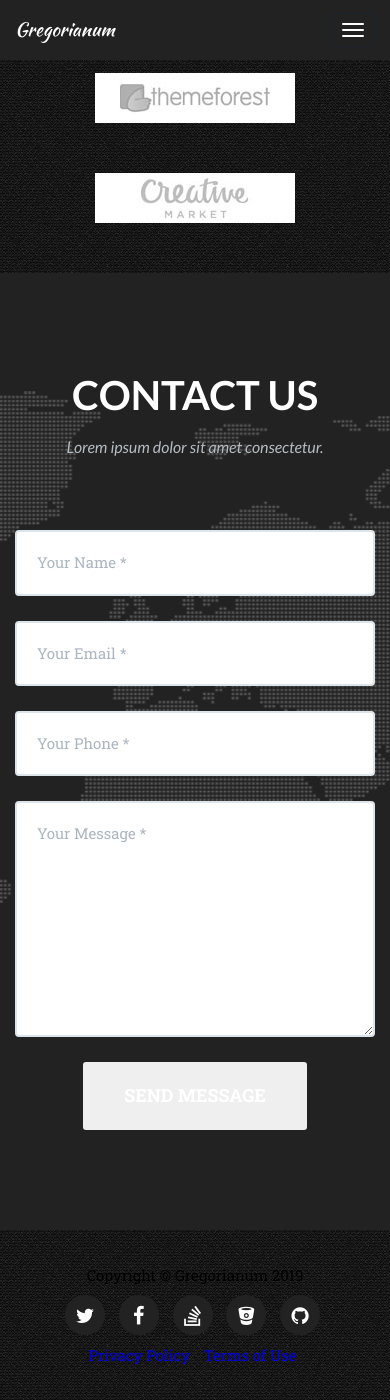
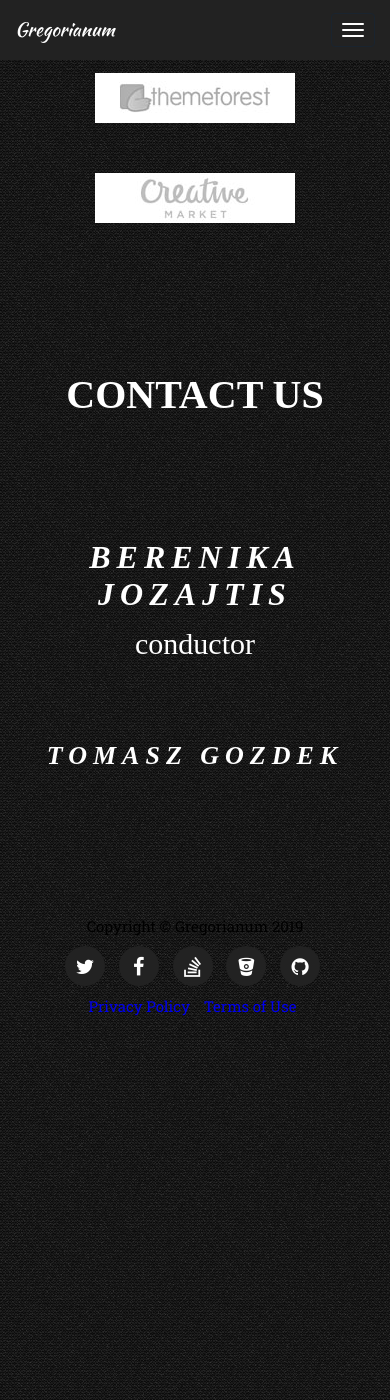
Before and after one commit to tomgozdek/tomgozdek.github.io, a Jekyll site: the page built from index.html, in a window 390 px wide and 1400 px high, scrolled down 5088 px. Built offline with Jekyll 4.4.1, drawn with Linux system fonts in a browser that asks for light colours; some web fonts are replaced.

Commit message:
Modify contact us part

```diff
--- a/_includes/contact.html
+++ b/_includes/contact.html
@@ -3,40 +3,16 @@
             <div class="row">
                 <div class="col-lg-12 text-center">
                     <h2 class="section-heading">Contact Us</h2>
-                    <h3 class="section-subheading text-muted">Lorem ipsum dolor sit amet consectetur.</h3>
-                </div>
-            </div>
-            <div class="row">
-                <div class="col-lg-12">
-                    <form name="sentMessage" id="contactForm" novalidate>
-                        <div class="row">
-                            <div class="col-md-6">
-                                <div class="control-group form-group">
-                                    <input type="text" class="form-control" placeholder="Your Name *" id="name" required data-validation-required-message="Please enter your name.">
-                                    <p class="help-block text-danger"></p>
-                                </div>
-                                <div class="control-group form-group">
-                                    <input type="email" class="form-control" placeholder="Your Email *" id="email" required data-validation-required-message="Please enter your email address.">
-                                    <p class="help-block text-danger"></p>
-                                </div>
-                                <div class="control-group form-group">
-                                    <input type="tel" class="form-control" placeholder="Your Phone *" id="phone" required data-validation-required-message="Please enter your phone number.">
-                                    <p class="help-block text-danger"></p>
-                                </div>
-                            </div>
-                            <div class="col-md-6">
-                                <div class="control-group form-group">
-                                    <textarea class="form-control" placeholder="Your Message *" id="message" required data-validation-required-message="Please enter a message."></textarea>
-                                    <p class="help-block text-danger"></p>
-                                </div>
-                            </div>
-                            <div class="clearfix"></div>
-                            <div class="col-lg-12 text-center">
-                                <div id="success"></div>
-                                <button type="submit" class="btn btn-xl">Send Message</button>
-                            </div>
-                        </div>
-                    </form>
+                    <br><br>
+                    <p>
+                    <a href="mailto:nikakubiak@interia.pl"><h2>Berenika Jozajtis</h2></a>
+                    conductor
+                    </p>
+                        <br>
+                    <p>
+                        <a href="mailto:tomgozdek@gmail.com"><h3>Tomasz Gozdek</h3></a>
+                    </p>
+
                 </div>
             </div>
         </div>
```
Also changed, not shown: _includes/css/agency.css (+18 -5 lines).
